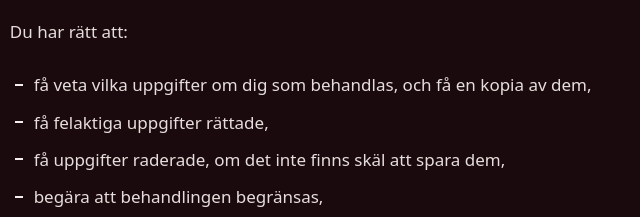
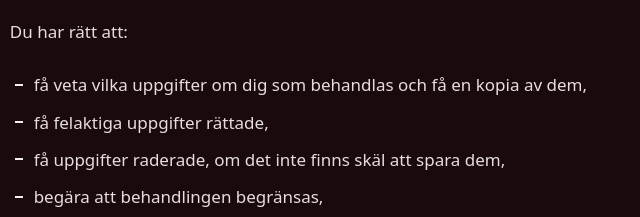
Before and after one commit to gustavvising/gustavvising.se, an Astro site: page /integritet in a window 1280 px wide. Shown: the part 2125-2342 px from the top of the page, 319-959 px from the left. Built offline with nearby package versions, Linux system fonts and the light colour scheme; Astro itself is replaced by a stand-in of ours.

Commit message:
style: minor edits

```diff
--- a/src/pages/integritet.astro
+++ b/src/pages/integritet.astro
@@ -74,7 +74,7 @@ import Base from '../layouts/Base.astro';
           <h2 id="rattigheter">Dina rättigheter</h2>
           <p>Du har rätt att:</p>
           <ul>
-            <li>få veta vilka uppgifter om dig som behandlas, och få en kopia av dem,</li>
+            <li>få veta vilka uppgifter om dig som behandlas och få en kopia av dem,</li>
             <li>få felaktiga uppgifter rättade,</li>
             <li>få uppgifter raderade, om det inte finns skäl att spara dem,</li>
             <li>begära att behandlingen begränsas,</li>
```
